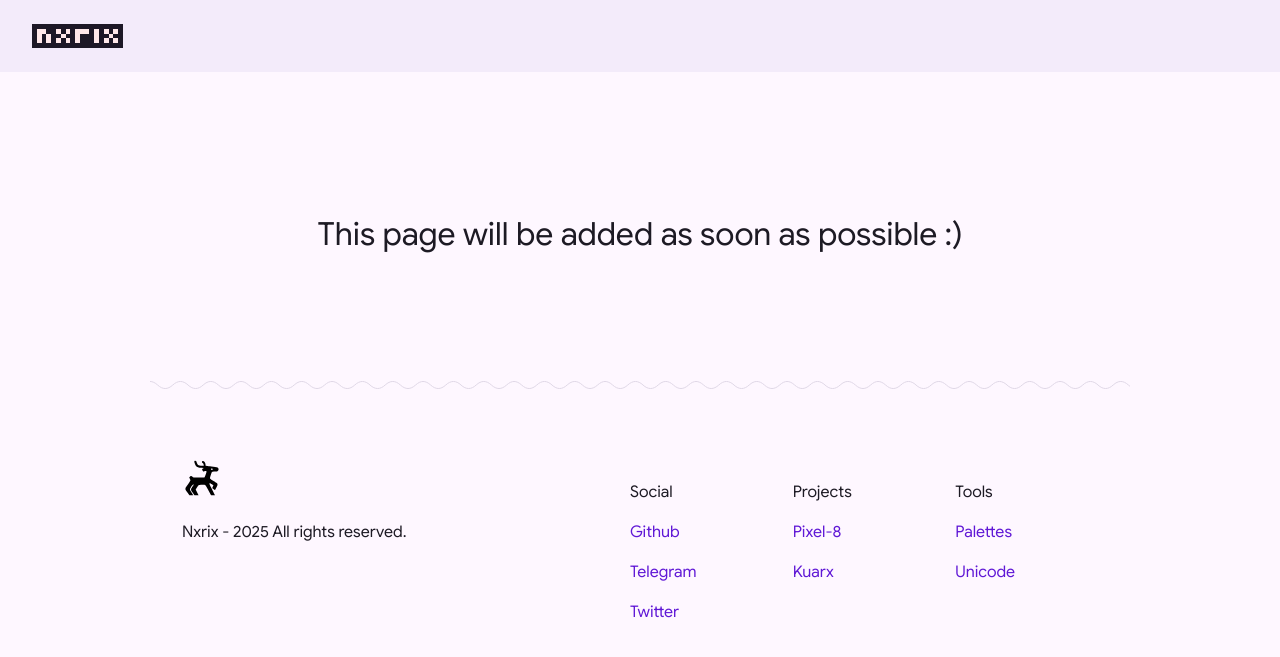
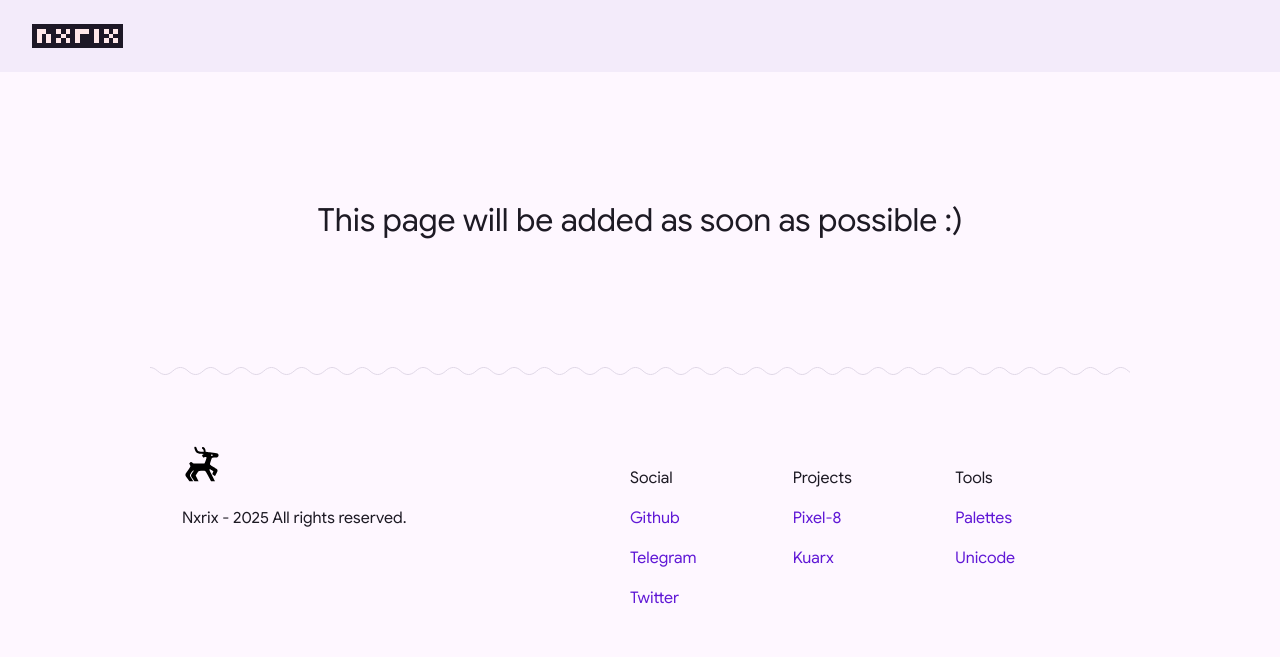
Before and after one commit to Nxrix/nxrix.github.io, a Jekyll site: the page built from soon.html, in a window 1280 px wide. Shown: the top 657 px of the page. Built offline with Jekyll 4.4.1, drawn with Linux system fonts in a browser that asks for light colours.

Commit message:
Update soon.html

```diff
--- a/soon.html
+++ b/soon.html
@@ -3,4 +3,4 @@
 title: "Soon"
 description: "This page will be added as soon as possible."
 ---
-<p style="width:100%;padding:100px 64px 0 64px;font-size:32px;display:flex;justify-content:center;align-items:center;">This page will be added as soon as possible :)</p>
+<p style="width:100%;padding:86px 64px 0 64px;font-size:32px;display:flex;justify-content:center;align-items:center;">This page will be added as soon as possible :)</p>
```
